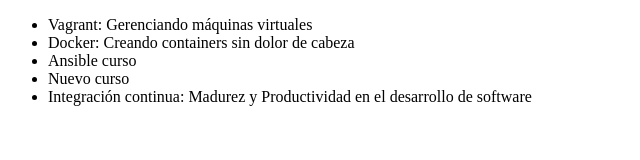
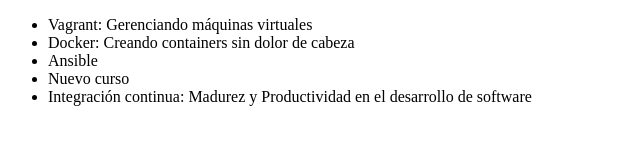
Before and after one commit to Elizabeth-MB/alura, a plain HTML site: page index.html in a window 1280 px wide. Shown: the full height of the page, 0-640 px from the left. Drawn offline with Linux system fonts and the light colour scheme.

Commit message:
Revert "Cambiando el nombre del curso de Ansible"
This reverts commit 37c7d5ca3aa0eca504ab33c4d097bef6bf17695e.

```diff
--- a/index.html
+++ b/index.html
@@ -8,7 +8,7 @@
      <ul>
          <li> Vagrant: Gerenciando máquinas virtuales </li>
          <li> Docker: Creando containers sin dolor de cabeza </li>
-         <li> Ansible curso </li>
+         <li> Ansible </li>
          <li>Nuevo curso</li>
          <li> Integración continua: Madurez y Productividad en el desarrollo de software</li>
      </ul>
```
